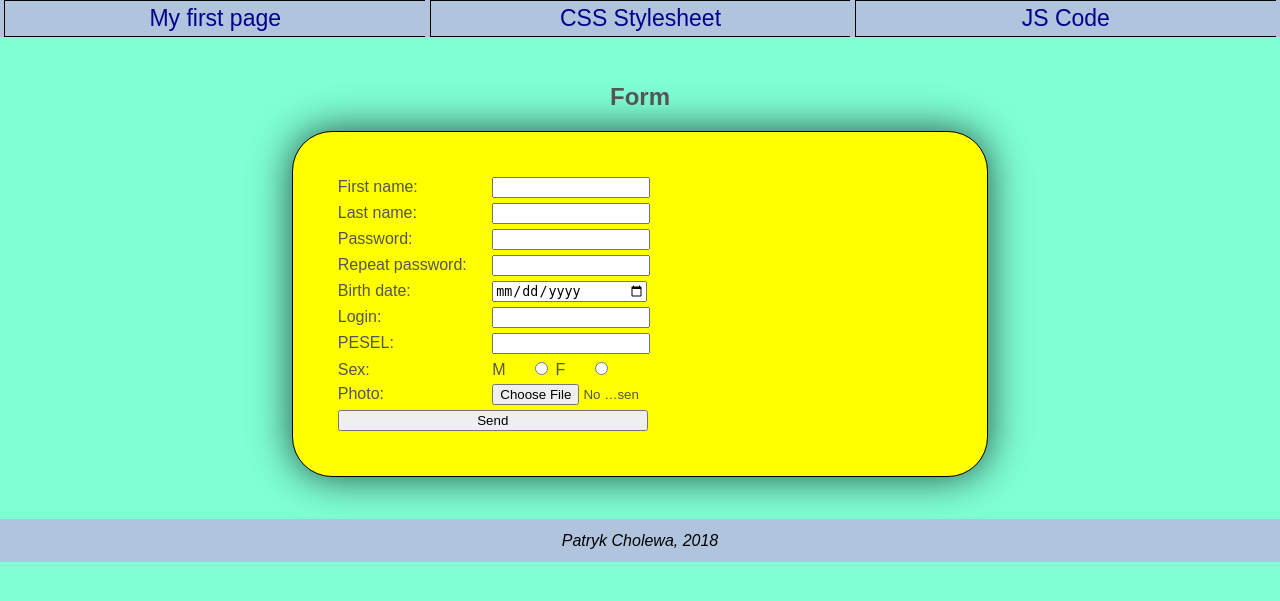
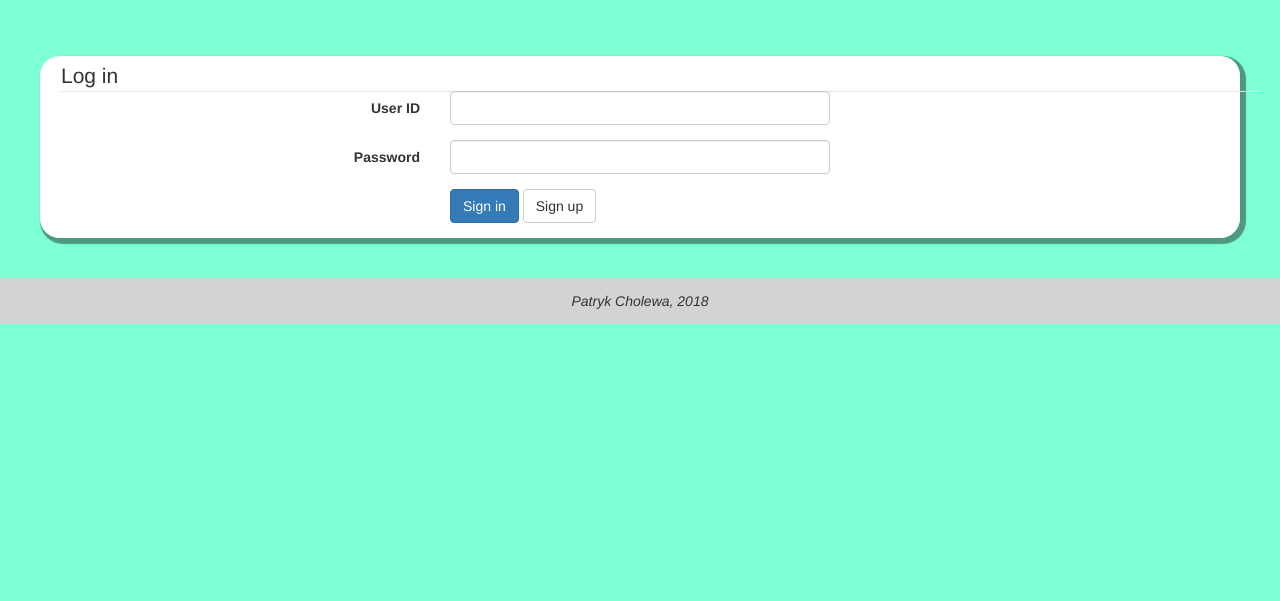
Before and after one commit to PatrykCholewa/PI_Stored, a Flask app: page /cholewp1/z3/ in a window 1280 px wide. Shown: the top 601 px of the page. Run offline with Flask 2, Linux system fonts and the light colour scheme; some libraries are stand-ins or nearby versions.

Commit message:
create login

```diff
--- a/app.py
+++ b/app.py
@@ -15,7 +15,7 @@ def send_from_directory(content_type, path):
 
 @app.route('/cholewp1/z3/')
 def index():
-    return send_from_directory("text/html", "register.html")
+    return send_from_directory("text/html", "login.html")
 
 
 @app.route('/cholewp1/z3/css/<path:path>')
--- a/static/css/main.css
+++ b/static/css/main.css
@@ -1,137 +1,32 @@
 :root {
     --bg-color: aquamarine;
-    --side-color: lightsteelblue;
-    --hyper-text-color: yellow;
-    --hyper-bg-color: darkblue;
-    --valid-color: green;
-    --invalid-color: firebrick;
+    --footer-color: lightgrey;
 }
 
 body {
     background: var(--bg-color);
-    font-family: SansSerif, sans-serif;
-    padding: 0;
-    margin: 0;
+}
+
+form fieldset {
+    box-shadow: 3px 3px 1px 3px rgba(0,0,0,0.4);
+    background: white;
+    border-radius: 20px;
+}
+
+form fieldset legend {
+    position: relative;
+    left: 1em;
+    top: 1em;
+}
+
+main {
+    margin: 40px;
 }
 
 footer {
-    background: var(--side-color);
+    background: var(--footer-color);
     margin: 0;
     padding: 1%;
     display: block;
     text-align: center;
 }
-
-header {
-    background: var(--side-color);
-    margin: 0;
-    padding: 0;
-    display: block;
-    text-align: center;
-}
-
-header ul{
-    margin: 0;
-    padding: 0;
-    display: block;
-}
-
-header ul li{
-    display: inline-block;
-    border: 1px black solid;
-    border-right: none;
-    width: 32.8%;
-    height: 100%;
-}
-
-header ul li a{
-    display: block;
-    padding: 1%;
-    font-size: 23px;
-    text-align: center;
-    text-decoration-line: none;
-    color: var(--hyper-bg-color);
-}
-
-header ul li a:hover{
-    background: var(--hyper-bg-color);
-    color: var(--hyper-text-color);
-}
-
-section{
-    padding: 2%;
-    color: #555555;
-}
-
-h1{
-    text-align: center;
-}
-
-form ul {
-    width: auto;
-    padding: 40px;
-    border: 1px groove black;
-    list-style: none;
-    background: var(--hyper-text-color);
-    border-radius: 40px;
-    box-shadow: 0 0 40px 0 rgba(0,0,0,0.7);
-}
-
-form ul li {
-    display: block;
-    width: 400px;
-    margin: 5px;
-}
-
-form ul li label {
-    width: 150px;
-    display: inline-block;
-}
-
-form ul li input {
-    width: 150px;
-    display: inline-block;
-}
-
-form ul li meter {
-    height: 1em;
-    border-radius: 25px;
-}
-
-label.sex-input {
-    width: auto;
-    margin-right: 20px;
-}
-
-input.sex-input {
-    width: auto;
-}
-
-.input-status {
-    font-size: 13px;
-    display: inline-block;
-}
-
-#submit-button {
-    width: 310px;
-}
-
-figure figcaption{
-    text-align: center;
-    font-style: italic;
-}
-
-.center {
-    display: block;
-    margin-left: auto;
-    margin-right: auto;
-    width: 50%;
-}
-
-.valid-input {
-    color: var(--valid-color);
-}
-
-.invalid-input {
-    color: var(--invalid-color);
-}
--- /dev/null
+++ b/static/login.html
@@ -0,0 +1,74 @@
+<!DOCTYPE html>
+<html lang="en">
+<head>
+    <meta charset="utf-8">
+    <meta name="description" content="Project for university">
+    <meta name="keywords" content="HTML, CSS, JS">
+    <meta name="author" content="Patryk Cholewa">
+    <link rel="icon" href="img/favicon.png" sizes="32x32" type="image/png">
+    <link rel="stylesheet" href="https://maxcdn.bootstrapcdn.com/bootstrap/3.3.7/css/bootstrap.min.css" integrity="sha384-BVYiiSIFeK1dGmJRAkycuHAHRg32OmUcww7on3RYdg4Va+PmSTsz/K68vbdEjh4u" crossorigin="anonymous">
+    <link rel="stylesheet" type="text/css" href="css/main.css">
+    <title>PI Store</title>
+</head>
+<body>
+
+<main>
+    <form class="form-horizontal">
+        <fieldset>
+
+            <!-- Form Name -->
+            <legend>Log in</legend>
+
+            <!-- Text input-->
+            <div class="form-group">
+                <label class="col-md-4 control-label" for="user-id">User ID</label>
+                <div class="col-md-4">
+                  <input id="user-id"
+                         name="user-id"
+                         type="text"
+                         class="form-control input-md"
+                         required>
+                </div>
+            </div>
+
+            <!-- Password input-->
+            <div class="form-group">
+                <label class="col-md-4 control-label"
+                       for="password">Password</label>
+                <div class="col-md-4">
+                    <input id="password"
+                           name="password"
+                           type="password"
+                           class="form-control input-md"
+                           required>
+                </div>
+            </div>
+
+            <!-- Button (Double) -->
+            <div class="form-group">
+                <label class="col-md-4 control-label"
+                       for="sign-in"></label>
+                <div class="col-md-8">
+                    <button id="sign-in"
+                            name="sign-in"
+                            class="btn btn-primary">
+                        Sign in
+                    </button>
+                    <button id="sign-up"
+                            name="sign-up"
+                            class="btn btn-default">
+                        Sign up
+                    </button>
+                </div>
+            </div>
+
+        </fieldset>
+    </form>
+</main>
+
+<footer>
+  <i>Patryk Cholewa, <time datetime="2018">2018</time></i>
+</footer>
+
+</body>
+</html>
```
